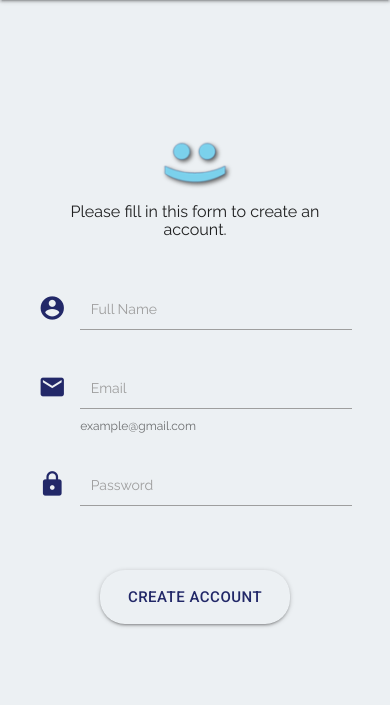
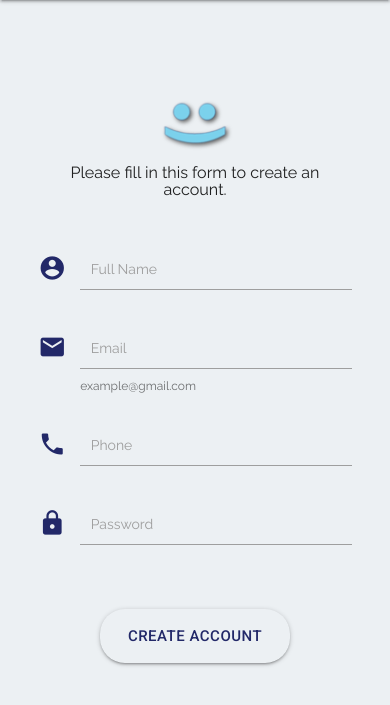
Before and after one commit to Ghidyon/sayhi-app, a PHP site: page /signup.html in a window 390 px wide. Shown: the part 56-761 px from the top of the page. Run offline with PHP 8.4, Linux system fonts and the light colour scheme.

Commit message:
added phone field

```diff
--- a/signup.html
+++ b/signup.html
@@ -56,20 +56,26 @@
                             <h6>Please fill in this form to create an account.</h6>
                         </div>
 
-                        <div class="input-field col s12 offset-m2 m8 offset-xl3 xl6">
+                        <div class="input-field col s12 offset-m2 m8 xl5">
                             <i class="material-icons prefix darkBlue-text">account_circle</i>
                             <input id="full_name" type="text" class="validate">
                             <label for="full_name">Full Name</label>
                         </div>
 
-                        <div class="input-field col s12 offset-m2 m8 offset-xl3 xl6">
+                        <div class="input-field col s12 offset-m2 m8 xl6 offset-xl1">
                             <i class="material-icons prefix darkBlue-text">email</i>
                             <input id="email" type="email" class="validate">
                             <label for="email">Email</label>
                             <span class="helper-text" data-error="wrong" data-success="right">example@gmail.com</span>
                         </div>
 
-                        <div class="input-field col s12 offset-m2 m8 offset-xl3 xl6">
+                        <div class="input-field col s12 offset-m2 m8 xl5">
+                            <i class="material-icons prefix darkBlue-text">phone</i>
+                            <input id="tel" type="tel" class="validate">
+                            <label for="tel">Phone</label>
+                        </div>
+
+                        <div class="input-field col s12 offset-m2 m8 xl6 offset-xl1">
                             <i class="material-icons prefix darkBlue-text">lock</i>
                             <input id="password" type="password" class="validate">
                             <label for="password">Password</label>
```
Also changed, not shown: css/style.css (+10 -0 lines).
